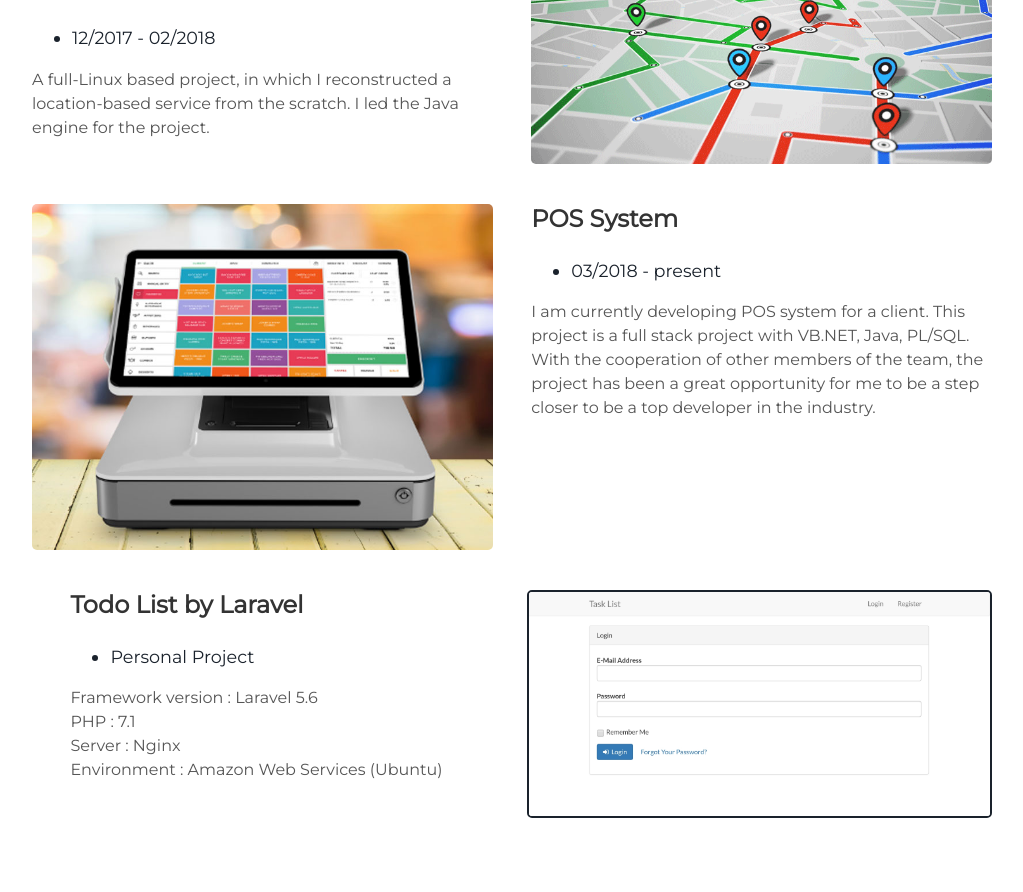
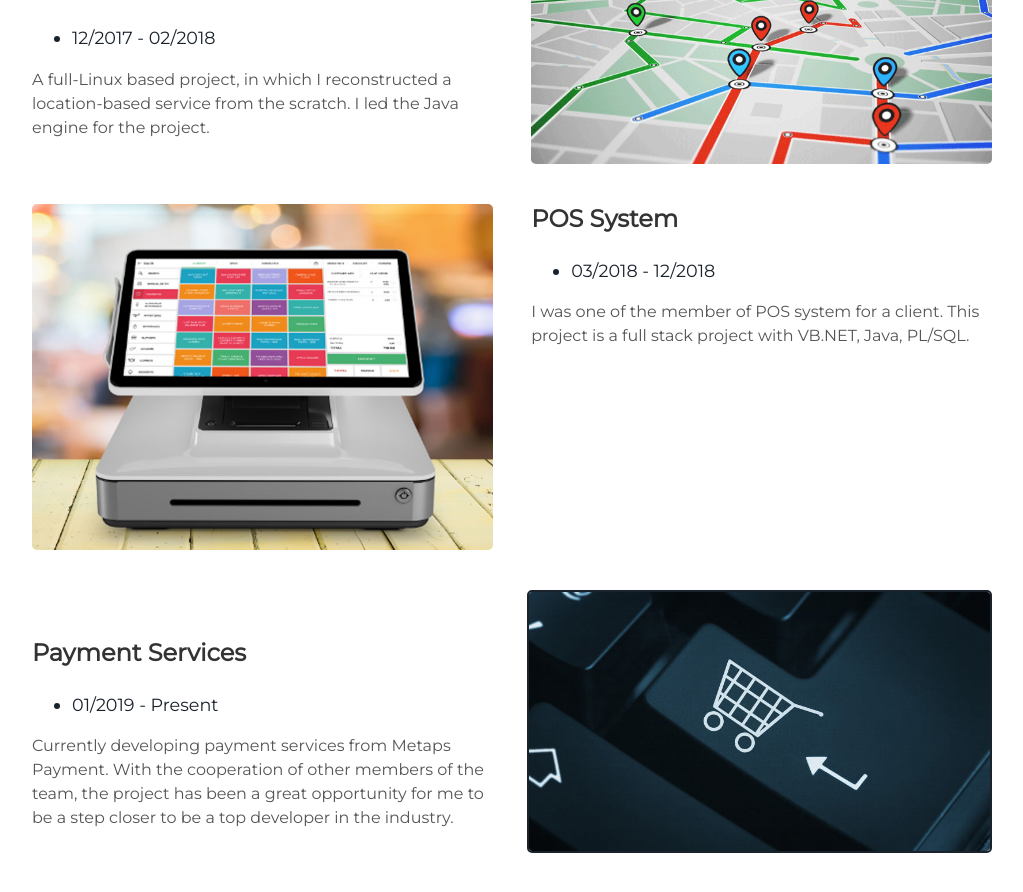
Before and after one commit to macpaik/macpaik.github.io, a Jekyll site: the page built from index.html, in a window 1280 px wide and 900 px high, scrolled down 2467 px. Shown: the top 892 px of the window, without its empty margins (128-1151 px from the left). Built offline with Jekyll 4.4.1, drawn with Linux system fonts in a browser that asks for light colours.

Commit message:
add 4th project

```diff
--- a/_includes/projects.html
+++ b/_includes/projects.html
@@ -57,30 +57,28 @@
   <div class="contents-right">
     <h3> POS System </h3>
     <ul>
-      <li>03/2018 - present</li>
+      <li>03/2018 - 12/2018</li>
     </ul>
     <p>
-      I am currently developing POS system for a client.
+      I was one of the member of POS system for a client.
       This project is a full stack project with VB.NET, Java, PL/SQL.
-      With the cooperation of other members of the team, the project has been a great opportunity for me to be a step closer to be a top developer in the industry.
     </p>
   </div>
 </div>
-<!--Personal project-->
+<!--4th project-->
 <div class="user-projects">
   <div class="images-right">
-    <img alt="Laravel" style="border:2px solid RGB(26,34,44)" src="{{ "/assets/img/img_laravel.jpg" | prepend: site.baseurl }}" />
+    <img alt="Metaps Payment" style="border:2px solid RGB(26,34,44)" src="{{ "/assets/img/img_payment.jpg" | prepend: site.baseurl }}" />
   </div>
-  <div class="contents-right">
-    <h3> Todo List by Laravel </h3>
+  <div class="contents">
+    <h3> Payment Services </h3>
     <ul>
-      <li>Personal Project</li>
+      <li>01/2019 - Present</li>
     </ul>
     <p>
-      Framework version : Laravel 5.6 <br/>
-      PHP : 7.1 <br>
-      Server : Nginx <br>
-      Environment : Amazon Web Services (Ubuntu) <br>
+      Currently developing payment services from Metaps Payment.
+      With the cooperation of other members of the team,
+      the project has been a great opportunity for me to be a step closer to be a top developer in the industry.
     </p>
 <!--      <a target="_blank" class="project-link" href="http://52.198.203.202/">Check it out</a>-->
   </div>
```
Also changed, not shown: assets/img/img_payment.jpg (added).
